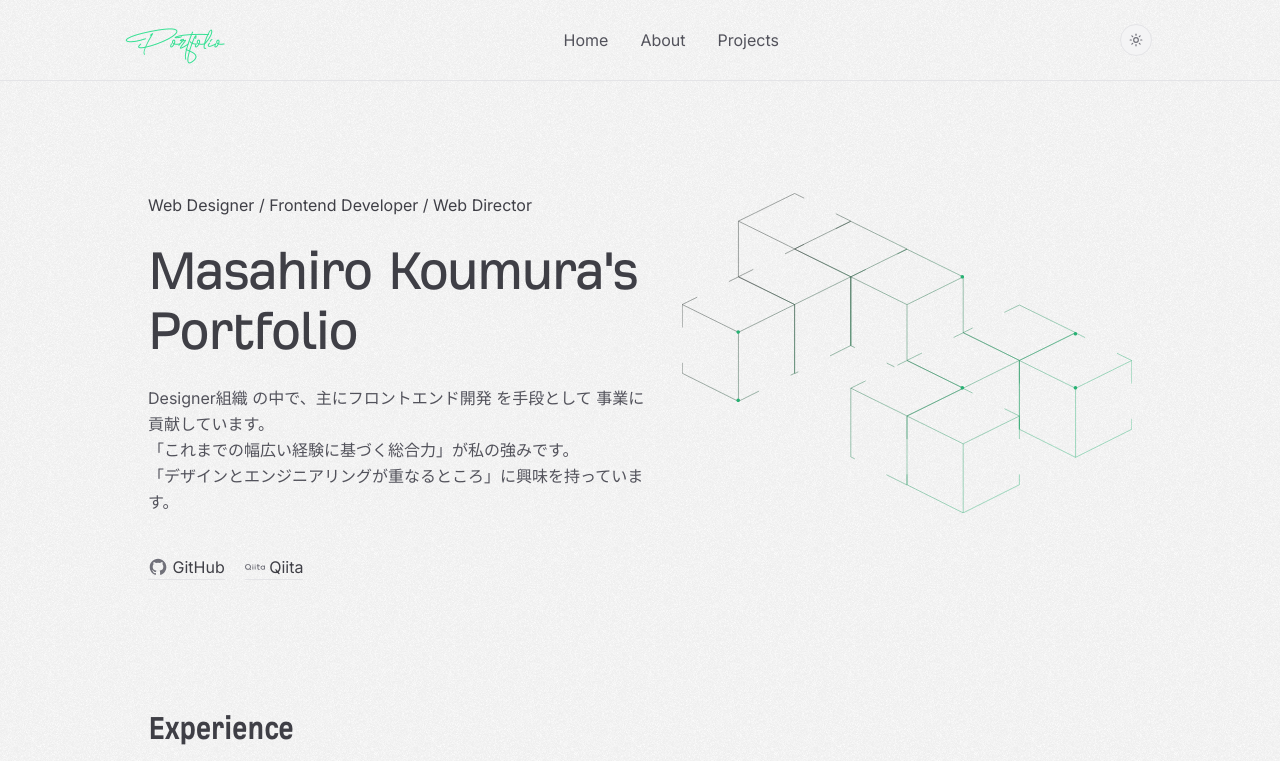
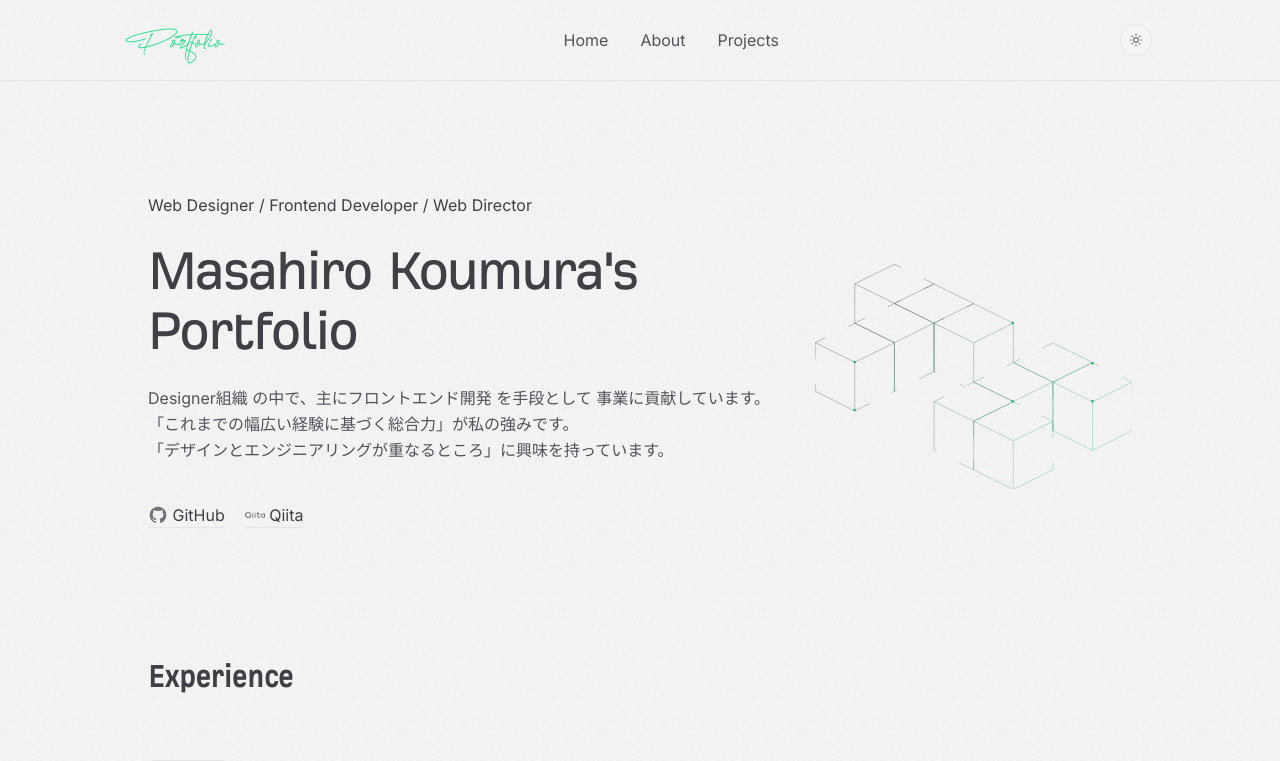
Before and after one commit to masaki632d/new-portfolio-app, a Next.js app: page / in a window 1280 px wide. Shown: the top 761 px of the page. Built offline with nearby package versions, Linux system fonts and the light colour scheme.

Commit message:
refactor: Hero

```diff
--- a/src/app/assets/icons/HeroSvg.tsx
+++ b/src/app/assets/icons/HeroSvg.tsx
@@ -1,11 +1,6 @@
 export const HeroSvg = () => {
   return (
-    <svg
-      className="w-72 lg:w-[450px]"
-      viewBox="0 0 1273 906"
-      fill="none"
-      xmlns="http://www.w3.org/2000/svg"
-    >
+    <svg viewBox="0 0 1273 906" fill="none" xmlns="http://www.w3.org/2000/svg">
       <g>
         <path
           // infinite させる class
--- a/src/components/About/Usage/index.tsx
+++ b/src/components/About/Usage/index.tsx
@@ -8,7 +8,7 @@ export const Usage = () => {
       <div className="mb-8">
         <SectionTitle type="h2">Skills</SectionTitle>
         <p className="max-w-xl text-zinc-600 dark:text-zinc-400">
-          以下のスキルを活用しています。
+          以下のスキルを習得し活用しています。
         </p>
       </div>
 
--- a/src/components/Home/Hero/constants/data.ts
+++ b/src/components/Home/Hero/constants/data.ts
@@ -1,11 +1,8 @@
-export const data = [
-  {
-    id: '1',
-    title: ["Masahiro Koumura's", 'Portfolio'],
-    shortText: [
-      ' Designer組織 の中で、主にフロントエンド開発 を手段として 事業に貢献しています。',
-      '「これまでの幅広い経験に基づく総合力」が私の強みです。',
-      '「デザインとエンジニアリングが重なるところ」に興味を持っています。',
-    ],
-  },
-]
+export const data = {
+  title: ["Masahiro Koumura's", 'Portfolio'],
+  text: [
+    ' Designer組織 の中で、主にフロントエンド開発 を手段として 事業に貢献しています。',
+    '「これまでの幅広い経験に基づく総合力」が私の強みです。',
+    '「デザインとエンジニアリングが重なるところ」に興味を持っています。',
+  ],
+}
--- a/src/components/Home/Hero/index.tsx
+++ b/src/components/Home/Hero/index.tsx
@@ -7,9 +7,11 @@ import { data } from './constants/data'
 
 export const Hero = () => {
   return (
-    <section data-layout="Hero" className="space-x-8 md:flex">
-      {data.map((data) => (
-        <div key={data.id} className="space-y-10">
+    <section
+      data-layout="Hero"
+      className="space-y-8 md:flex md:items-center md:space-x-8"
+    >
+      <div className="space-y-10 md:w-2/3">
         <Slide className="space-y-6">
           <p className="text-sm md:text-base">
             Web Designer / Frontend Developer / Web Director
@@ -22,7 +24,7 @@ export const Hero = () => {
             ))}
           </SectionTitle>
           <p className="text-base leading-relaxed text-zinc-600 dark:text-zinc-400">
-              {data.shortText.map((text, index) => (
+            {data.text.map((text, index) => (
               <span key={index} className="block">
                 {text}
               </span>
@@ -34,9 +36,8 @@ export const Hero = () => {
           <SocialLink type="social" />
         </Slide>
       </div>
-      ))}
 
-      <Slide delay={0.14} className="">
+      <Slide delay={0.14} className="mx-auto w-2/3 sm:w-1/3 lg:w-1/3">
         <HeroSvg />
       </Slide>
     </section>
```
Lines whose indentation alone changed are shown as unchanged.
